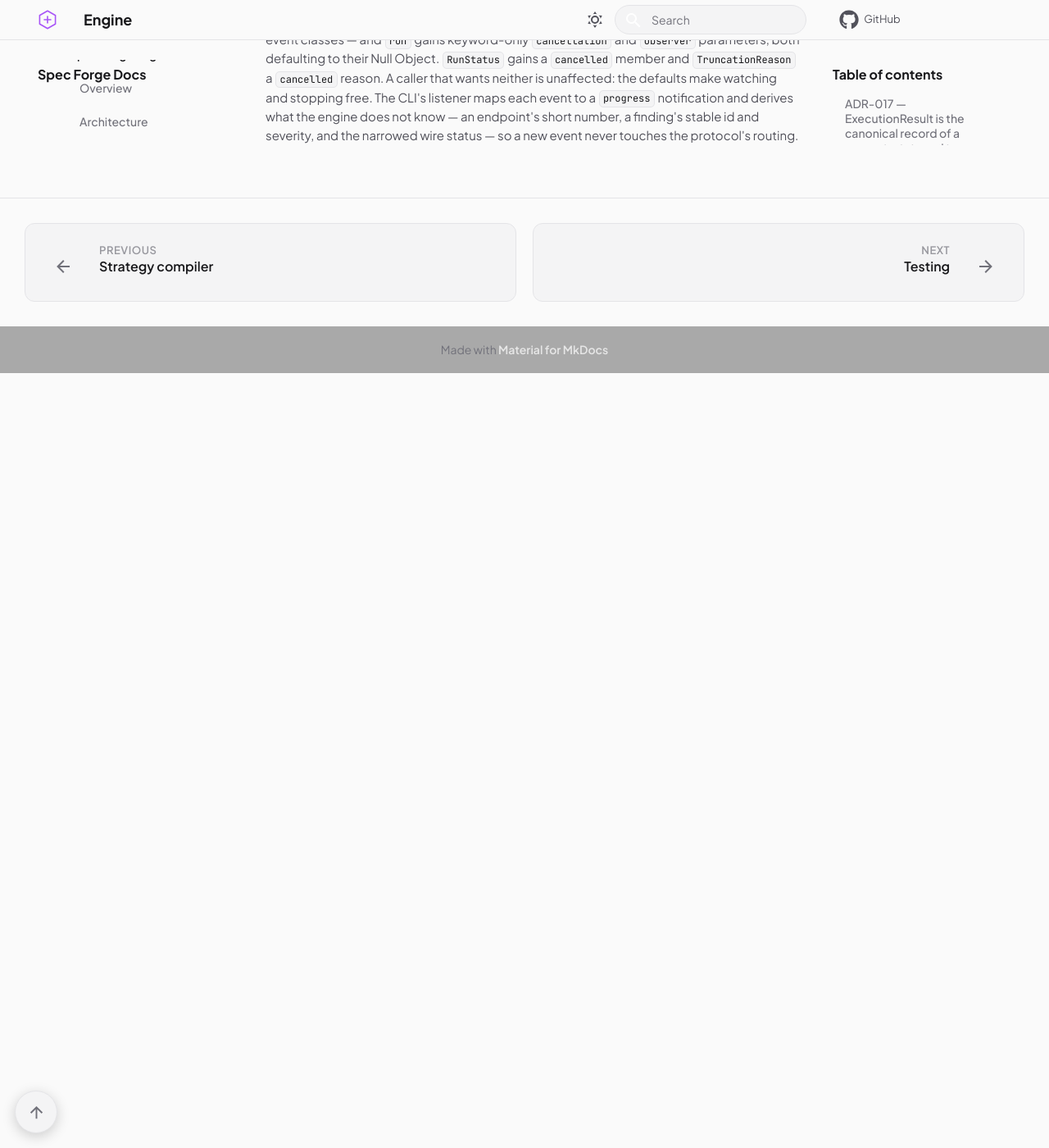
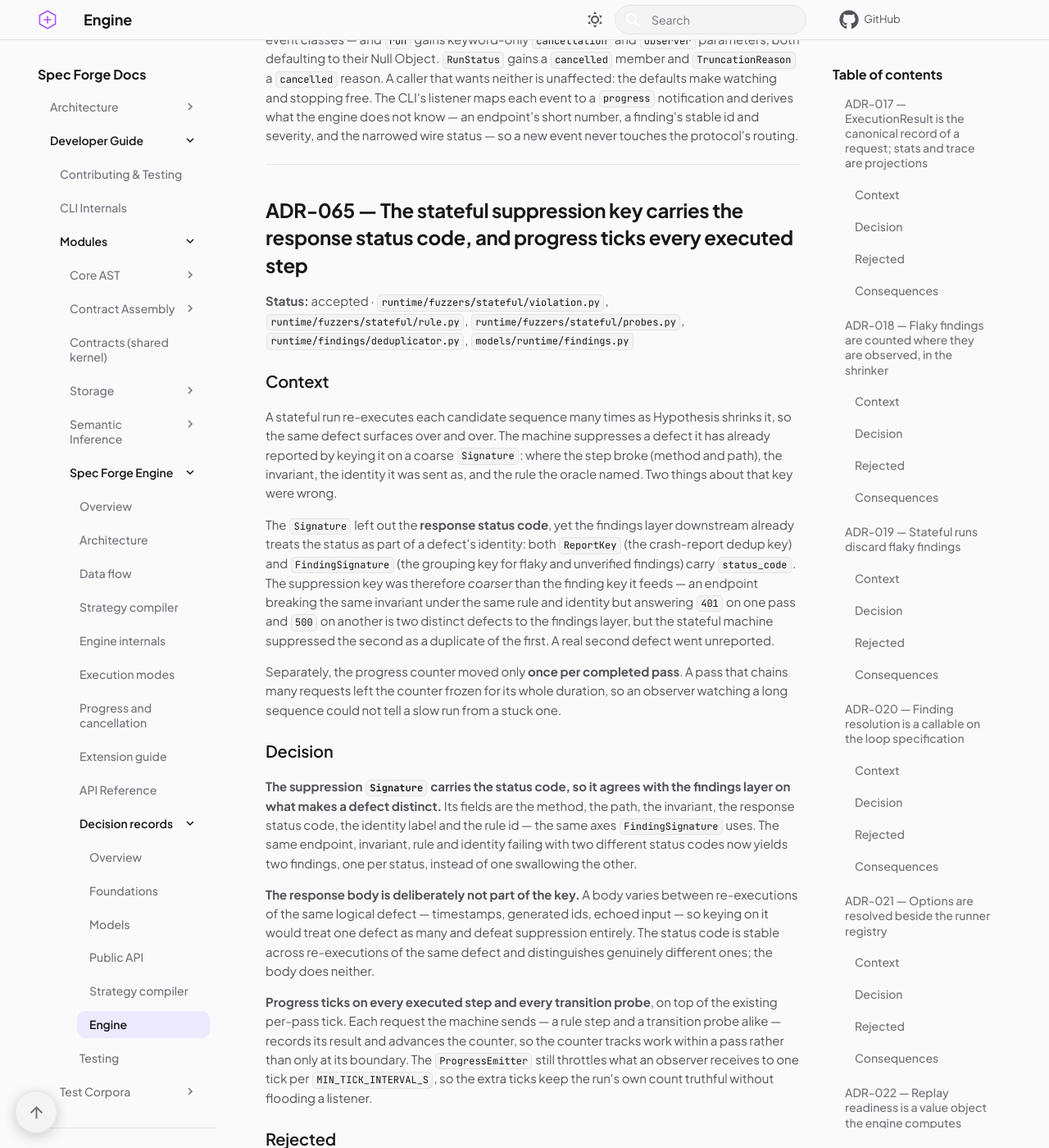
Before and after one commit to Spec-Forge-Testing/specforge-docs, an MkDocs documentation site: the page built from docs/modules/specforge-engine/adr/engine.md, in a window 1280 px wide and 1400 px high, scrolled down 42891 px. Shown: the whole window at 82% size. Built offline with MkDocs 1.6.1 and Material for MkDocs 9.7.7, drawn with Linux system fonts in a browser that asks for light colours; comment, search, counter and statistics services are not loaded; before the commit the page ends 43346 px from its top, so only the background shows below that; some of the changed text lies outside the part shown.

Commit message:
docs(engine): ADR — closure audit, status-aware stateful suppression and per-step progress

```diff
--- a/docs/modules/specforge-engine/adr/engine.md
+++ b/docs/modules/specforge-engine/adr/engine.md
@@ -1867,3 +1867,80 @@ neither is unaffected: the defaults make watching and stopping free. The CLI's
 listener maps each event to a `progress` notification and derives what the engine
 does not know — an endpoint's short number, a finding's stable id and severity, and
 the narrowed wire status — so a new event never touches the protocol's routing.
+
+---
+
+## ADR-065 — The stateful suppression key carries the response status code, and progress ticks every executed step { #adr-065 }
+
+**Status:** accepted · `runtime/fuzzers/stateful/violation.py`, `runtime/fuzzers/stateful/rule.py`, `runtime/fuzzers/stateful/probes.py`, `runtime/findings/deduplicator.py`, `models/runtime/findings.py`
+
+### Context
+
+A stateful run re-executes each candidate sequence many times as Hypothesis
+shrinks it, so the same defect surfaces over and over. The machine suppresses a
+defect it has already reported by keying it on a coarse `Signature`: where the
+step broke (method and path), the invariant, the identity it was sent as, and the
+rule the oracle named. Two things about that key were wrong.
+
+The `Signature` left out the **response status code**, yet the findings layer
+downstream already treats the status as part of a defect's identity: both
+`ReportKey` (the crash-report dedup key) and `FindingSignature` (the grouping key
+for flaky and unverified findings) carry `status_code`. The suppression key was
+therefore *coarser* than the finding key it feeds — an endpoint breaking the same
+invariant under the same rule and identity but answering `401` on one pass and
+`500` on another is two distinct defects to the findings layer, but the stateful
+machine suppressed the second as a duplicate of the first. A real second defect
+went unreported.
+
+Separately, the progress counter moved only **once per completed pass**. A pass
+that chains many requests left the counter frozen for its whole duration, so an
+observer watching a long sequence could not tell a slow run from a stuck one.
+
+### Decision
+
+**The suppression `Signature` carries the status code, so it agrees with the
+findings layer on what makes a defect distinct.** Its fields are the method, the
+path, the invariant, the response status code, the identity label and the rule id
+— the same axes `FindingSignature` uses. The same endpoint, invariant, rule and
+identity failing with two different status codes now yields two findings, one per
+status, instead of one swallowing the other.
+
+**The response body is deliberately not part of the key.** A body varies between
+re-executions of the same logical defect — timestamps, generated ids, echoed
+input — so keying on it would treat one defect as many and defeat suppression
+entirely. The status code is stable across re-executions of the same defect and
+distinguishes genuinely different ones; the body does neither.
+
+**Progress ticks on every executed step and every transition probe**, on top of
+the existing per-pass tick. Each request the machine sends — a rule step and a
+transition probe alike — records its result and advances the counter, so the
+counter tracks work within a pass rather than only at its boundary. The
+`ProgressEmitter` still throttles what an observer receives to one tick per
+`MIN_TICK_INTERVAL_S`, so the extra ticks keep the run's own count truthful
+without flooding a listener.
+
+### Rejected
+
+- **Keying suppression on the response body.** The body is the least stable thing
+  about a re-executed defect; a key that includes it never matches its own earlier
+  occurrence, so nothing is ever suppressed and the shrinker re-reports the same
+  defect on every pass.
+- **Leaving the suppression key coarser than the finding key.** If the two keys
+  disagree on what "distinct" means, a defect the findings layer would count as new
+  is silently dropped upstream before it reaches that layer. The two must define
+  identity the same way; the status code is where they differed.
+- **Ticking once per pass only.** The counter freezes for the length of a long
+  sequence, and an observer cannot distinguish progress from a hang. A per-step
+  tick keeps the count moving with the work.
+- **Emitting one event per request with no throttle.** At the rate a sequence
+  sends, a raw per-request event carries nothing the throttled counter does not
+  already hold. The emitter collapses ticks inside the throttle window, so a
+  per-step tick is safe.
+
+### Consequences
+
+A stateful run now reports one finding per distinct status code for the same
+endpoint, invariant, rule and identity, consistent with the crash-report and
+finding-group keys. Progress advances within a pass, not only at its end, while an
+observer still sees at most one tick per throttle window. Nothing about the coarse
+key beyond the added status field changes, and the body remains outside it.
```
Also changed, not shown: docs/modules/specforge-engine/adr/index.md (+1 -0 lines), docs/modules/specforge-engine/architecture.md (+9 -4 lines), docs/modules/specforge-engine/progress-and-cancellation.md (+10 -7 lines), docs/modules/specforge-engine/testing.md (+12 -0 lines).
